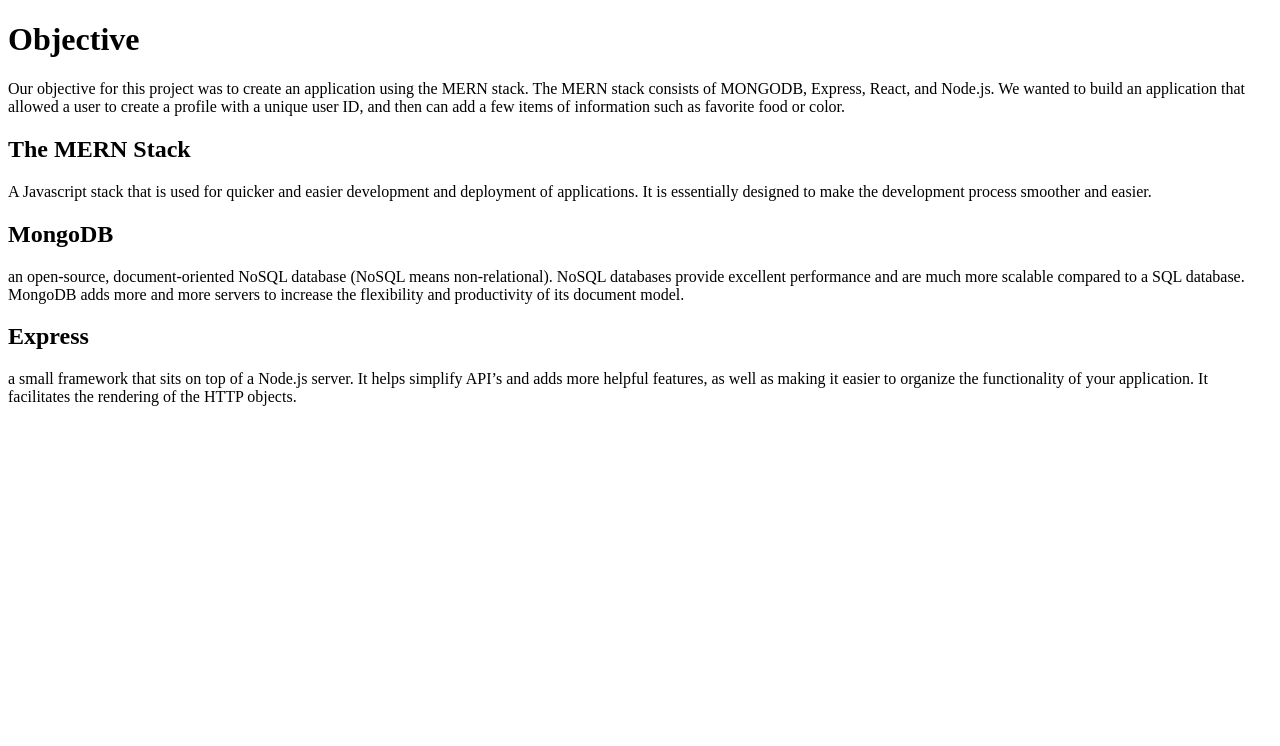
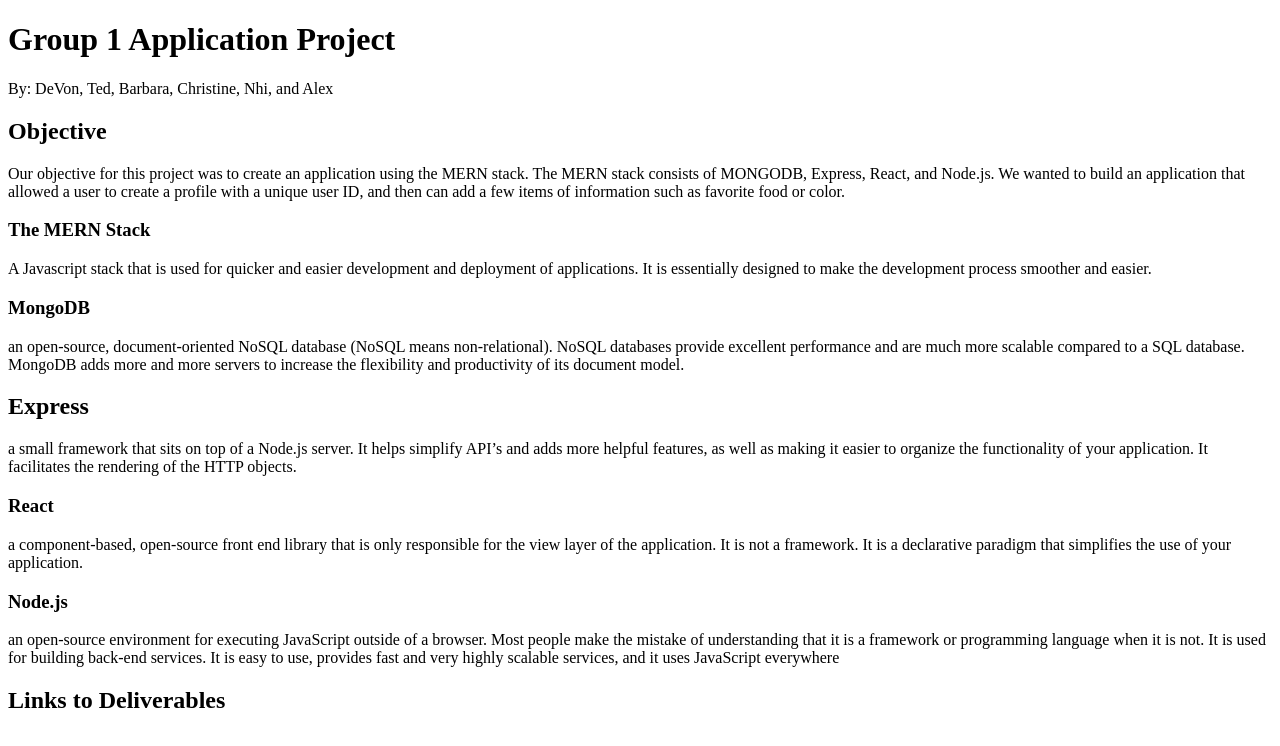
Before and after one commit to cpestana/cpestana-IT115_Final_Project_GROUP1, a plain HTML site: page index.html in a window 1280 px wide. Drawn offline with Linux system fonts and the light colour scheme.

Commit message:
updates to html 1

```diff
--- a/index.html
+++ b/index.html
@@ -4,21 +4,35 @@
     <title>IT115 Group 1 Final Project</title>
 </head>
 <body>
-<h1>Objective</h1>
+<h1>Group 1 Application Project</h1>
+<p>By: DeVon, Ted, Barbara, Christine, Nhi, and Alex</p>
+<h2>Objective</h2>
 <p>Our objective for this project was to create an application using the MERN stack.
     The MERN stack consists of MONGODB, Express, React, and Node.js. We wanted to build
     an application that allowed a user to create a profile with a unique user ID, and then
     can add a few items of information such as favorite food or color.
 </p>
-<h2>The MERN Stack</h2>
+<h3>The MERN Stack</h3>
 <p>A Javascript stack that is used for quicker and easier development and deployment of applications.
     It is essentially designed to make the development process smoother and easier.</p>
-<h2>MongoDB</h2>
+<h3>MongoDB</h3>
 <p>an open-source, document-oriented NoSQL database (NoSQL means non-relational). NoSQL databases provide
-    excellent performance and are much more scalable compared to a SQL database. MongoDB adds more and more servers to increase the flexibility and productivity of its document model.</p>
+    excellent performance and are
+     much more scalable compared to a SQL database. MongoDB adds more and more servers to increase the flexibility and productivity of its document model.</p>
 <h2>Express</h2>
 <p>a small framework that sits on top of a Node.js server. It helps simplify API’s and adds more helpful features,
     as well as making it easier to organize the functionality of your application. It facilitates the rendering of the HTTP objects.</p>
+<h3>React</h3>
+<p>a component-based, open-source front end library that is only responsible for the view layer of the application. It is not a framework. It is a declarative
+    paradigm that simplifies the use of your application.</p>
+<h3>Node.js</h3>
+<p>an open-source environment for executing JavaScript outside of a browser. Most people make the mistake of understanding that it is a framework or programming language when it is not. It is used for building back-end services. It is easy to use, provides fast and very highly scalable services, and it uses JavaScript everywhere</p>
+
+<break>
+<h2>Links to Deliverables</h2>
+
+</break>
 </body>
 
+
 </html>
```
